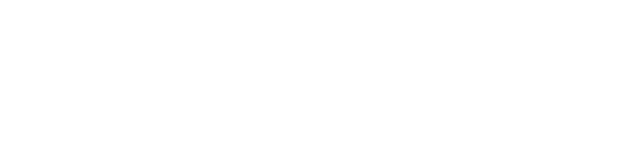
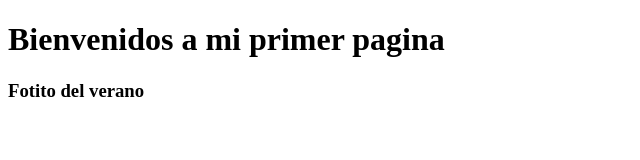
Before and after one commit to raulmutti/clase0, a plain HTML site: page index.html in a window 1280 px wide. Shown: the whole page, without its empty margins (0-640 px from the left). Drawn offline with Linux system fonts and the light colour scheme.

Commit message:
Add files via upload

```diff
--- a/index.html
+++ b/index.html
@@ -4,6 +4,8 @@
     <meta charset="UTF-8">
     <meta name="viewport" content="width=device-width, initial-scale=1.0">
     <title>Document</title>
+    <h1>Bienvenidos a mi primer pagina</h1>
+    <H3>Fotito del verano</H3>
 </head>
 <body>
 
```
